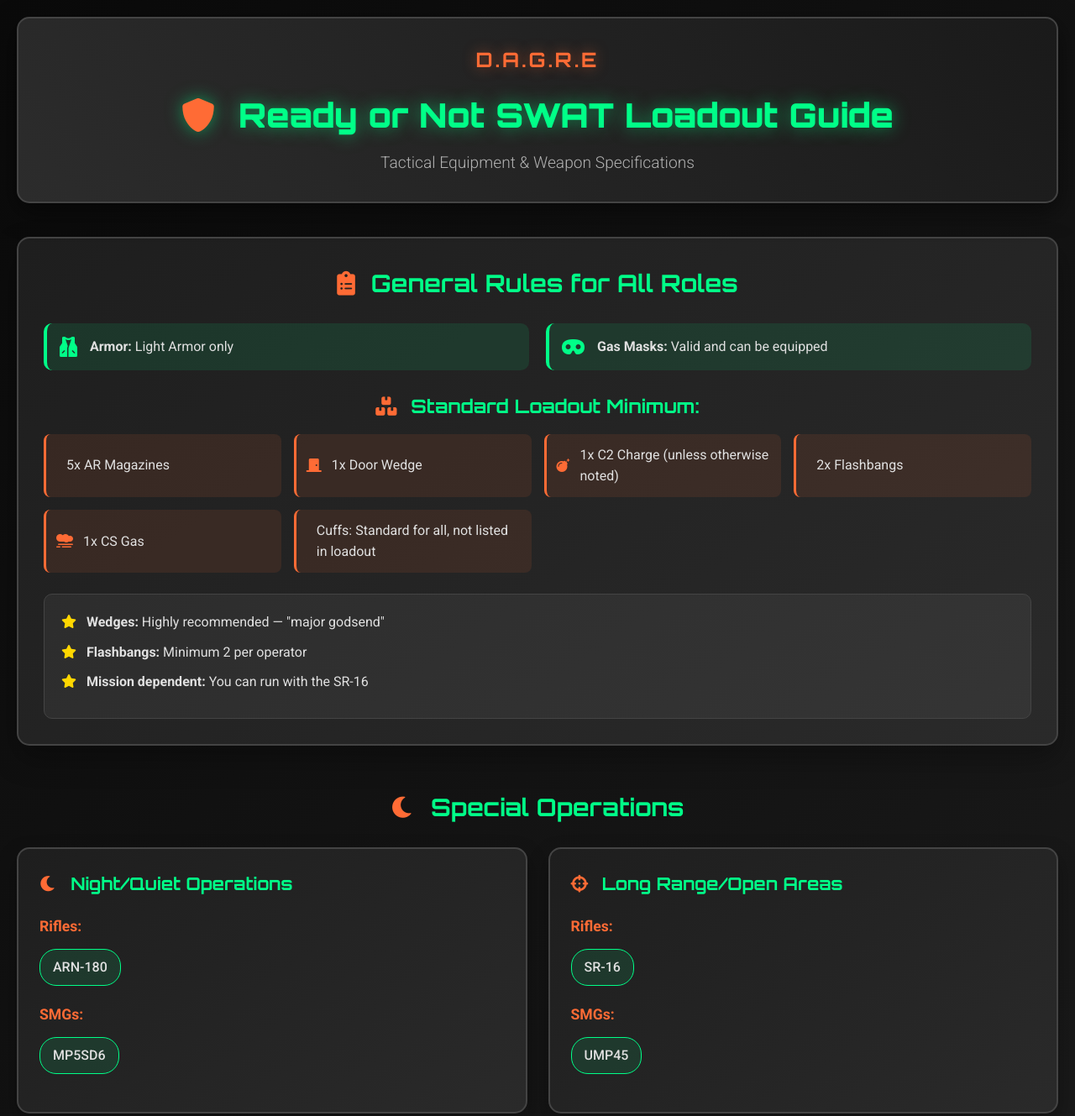
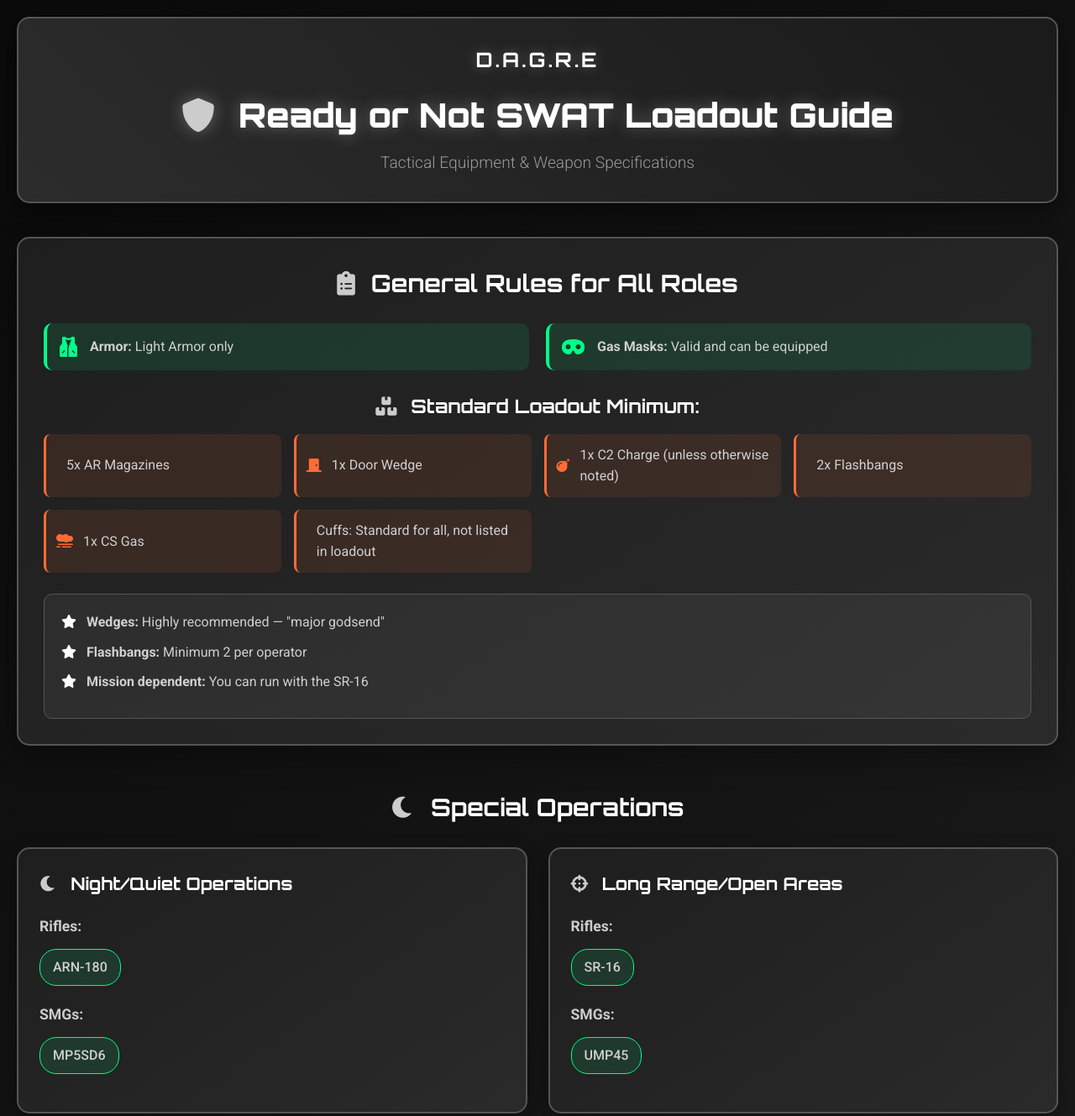
Before and after one commit to alexshanless/swat-loadout, a plain HTML site: page index.html in a window 1280 px wide. Shown: the top 1329 px of the page at 84% size. Drawn offline with Linux system fonts and the light colour scheme.

Commit message:
update colors

```diff
--- a/styles.css
+++ b/styles.css
@@ -8,7 +8,7 @@
 body {
 	font-family: 'Roboto', sans-serif;
 	background: linear-gradient(135deg, #0a0a0a 0%, #1a1a1a 50%, #0f0f0f 100%);
-	color: #e0e0e0;
+	color: #d0d0d0;
 	line-height: 1.6;
 	min-height: 100vh;
 }
@@ -26,7 +26,7 @@ body {
 	padding: 30px 0;
 	background: linear-gradient(45deg, #2c2c2c, #1a1a1a);
 	border-radius: 15px;
-	border: 2px solid #444;
+	border: 2px solid #555;
 	box-shadow: 0 10px 30px rgba(0, 0, 0, 0.5);
 }
 
@@ -34,8 +34,8 @@ body {
 	font-family: 'Orbitron', monospace;
 	font-size: 1.5rem;
 	font-weight: 700;
-	color: #ff6b35;
-	text-shadow: 0 0 15px rgba(255, 107, 53, 0.5);
+	color: #ffffff;
+	text-shadow: 0 0 15px rgba(255, 255, 255, 0.3);
 	margin-bottom: 15px;
 	letter-spacing: 3px;
 }
@@ -44,19 +44,19 @@ body {
 	font-family: 'Orbitron', monospace;
 	font-size: 2.5rem;
 	font-weight: 900;
-	color: #00ff88;
-	text-shadow: 0 0 20px rgba(0, 255, 136, 0.5);
+	color: #ffffff;
+	text-shadow: 0 0 20px rgba(255, 255, 255, 0.3);
 	margin-bottom: 10px;
 }
 
 .header-content h1 i {
 	margin-right: 15px;
-	color: #ff6b35;
+	color: #cccccc;
 }
 
 .subtitle {
 	font-size: 1.2rem;
-	color: #b0b0b0;
+	color: #999999;
 	font-weight: 300;
 }
 
@@ -69,21 +69,21 @@ body {
 	background: linear-gradient(145deg, #1e1e1e, #2a2a2a);
 	border-radius: 15px;
 	padding: 30px;
-	border: 2px solid #444;
+	border: 2px solid #555;
 	box-shadow: 0 15px 35px rgba(0, 0, 0, 0.3);
 }
 
 .rules-card h2 {
 	font-family: 'Orbitron', monospace;
 	font-size: 1.8rem;
-	color: #00ff88;
+	color: #ffffff;
 	margin-bottom: 25px;
 	text-align: center;
 }
 
 .rules-card h2 i {
 	margin-right: 10px;
-	color: #ff6b35;
+	color: #cccccc;
 }
 
 .rules-grid {
@@ -133,30 +133,30 @@ body {
 	background: rgba(255, 255, 255, 0.05);
 	padding: 20px;
 	border-radius: 10px;
-	border: 1px solid #444;
+	border: 1px solid #555;
 }
 
 .notes p {
 	margin-bottom: 10px;
-	color: #e0e0e0;
+	color: #d0d0d0;
 }
 
 .notes i {
-	color: #ffd700;
+	color: #ffffff;
 	margin-right: 8px;
 }
 
 .loadout-heading {
 	font-family: 'Orbitron', monospace;
 	font-size: 1.4rem;
-	color: #00ff88;
+	color: #ffffff;
 	margin: 25px 0 15px 0;
 	text-align: center;
 }
 
 .loadout-heading i {
 	margin-right: 10px;
-	color: #ff6b35;
+	color: #cccccc;
 }
 
 /* Special Operations Section */
@@ -167,14 +167,14 @@ body {
 .special-operations h2 {
 	font-family: 'Orbitron', monospace;
 	font-size: 1.8rem;
-	color: #00ff88;
+	color: #ffffff;
 	margin-bottom: 25px;
 	text-align: center;
 }
 
 .special-operations h2 i {
 	margin-right: 10px;
-	color: #ff6b35;
+	color: #cccccc;
 }
 
 .special-grid {
@@ -187,7 +187,7 @@ body {
 	background: linear-gradient(145deg, #1e1e1e, #2a2a2a);
 	border-radius: 15px;
 	padding: 25px;
-	border: 2px solid #444;
+	border: 2px solid #555;
 	box-shadow: 0 10px 25px rgba(0, 0, 0, 0.3);
 	transition: transform 0.3s ease, box-shadow 0.3s ease;
 }
@@ -199,14 +199,14 @@ body {
 
 .special-card h3 {
 	font-family: 'Orbitron', monospace;
-	color: #00ff88;
+	color: #ffffff;
 	margin-bottom: 20px;
 	font-size: 1.3rem;
 }
 
 .special-card h3 i {
 	margin-right: 10px;
-	color: #ff6b35;
+	color: #cccccc;
 }
 
 .weapon-category {
@@ -214,7 +214,7 @@ body {
 }
 
 .weapon-category h4 {
-	color: #ff6b35;
+	color: #cccccc;
 	margin-bottom: 8px;
 	font-size: 1.1rem;
 }
@@ -245,14 +245,14 @@ body {
 .roles h2 {
 	font-family: 'Orbitron', monospace;
 	font-size: 1.8rem;
-	color: #00ff88;
+	color: #ffffff;
 	margin-bottom: 30px;
 	text-align: center;
 }
 
 .roles h2 i {
 	margin-right: 10px;
-	color: #ff6b35;
+	color: #cccccc;
 }
 
 .roles-grid {
@@ -266,7 +266,7 @@ body {
 	background: linear-gradient(145deg, #1e1e1e, #2a2a2a);
 	border-radius: 15px;
 	padding: 25px;
-	border: 2px solid #444;
+	border: 2px solid #555;
 	box-shadow: 0 10px 25px rgba(0, 0, 0, 0.3);
 	transition: all 0.3s ease;
 	position: relative;
@@ -310,7 +310,7 @@ body {
 	align-items: center;
 	margin-bottom: 20px;
 	padding-bottom: 15px;
-	border-bottom: 2px solid #444;
+	border-bottom: 2px solid #555;
 }
 
 .role-icon {
@@ -322,7 +322,7 @@ body {
 .role-header h3 {
 	font-family: 'Orbitron', monospace;
 	font-size: 1.5rem;
-	color: #00ff88;
+	color: #ffffff;
 	font-weight: 700;
 }
 
@@ -336,11 +336,11 @@ body {
 	background: rgba(255, 255, 255, 0.03);
 	padding: 15px;
 	border-radius: 10px;
-	border: 1px solid #333;
+	border: 1px solid #444;
 }
 
 .equipment-section h4 {
-	color: #ff6b35;
+	color: #cccccc;
 	margin-bottom: 12px;
 	font-size: 1.1rem;
 	display: flex;
@@ -403,7 +403,7 @@ body {
 	border: 1px solid #666;
 	border-radius: 12px;
 	font-size: 0.9rem;
-	color: #e0e0e0;
+	color: #d0d0d0;
 }
 
 .special-notes {
@@ -454,7 +454,7 @@ body {
 	height: auto;
 	border-radius: 10px;
 	margin-bottom: 15px;
-	border: 2px solid #444;
+	border: 2px solid #555;
 }
 
 .tooltip-info h4 {
@@ -465,7 +465,7 @@ body {
 }
 
 .tooltip-info p {
-	color: #b0b0b0;
+	color: #cccccc;
 	font-size: 0.9rem;
 	line-height: 1.4;
 }
```
